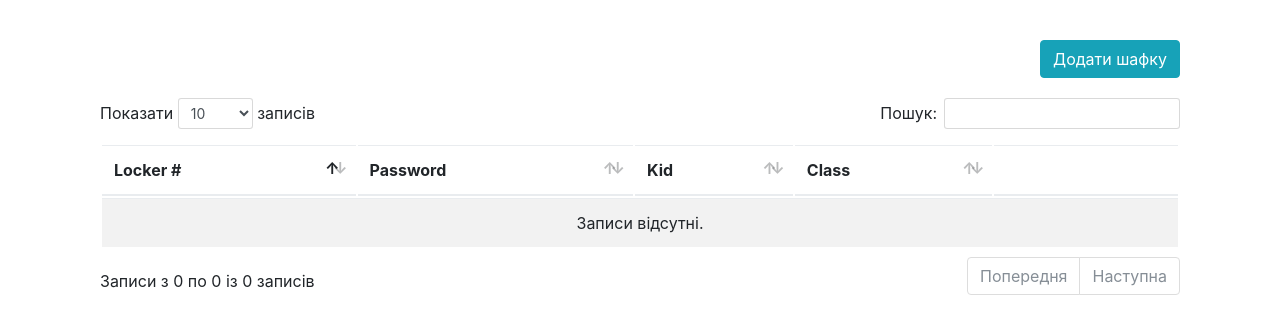
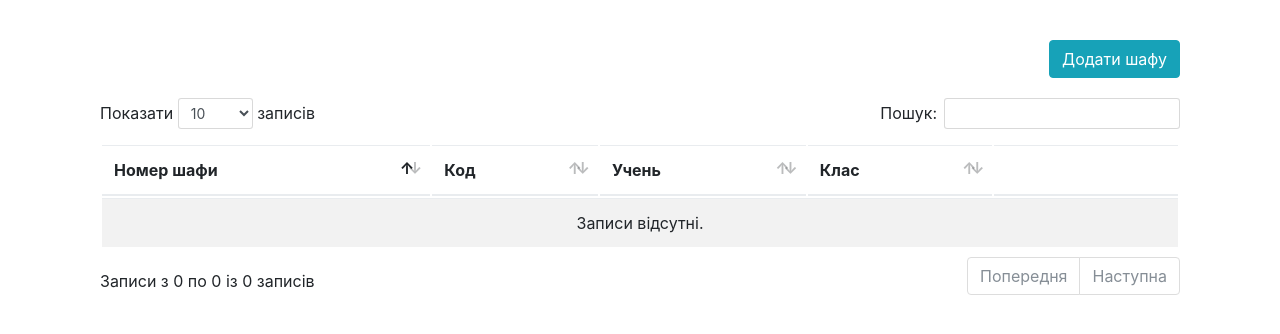
Before and after one commit to ihorbelenok/lockers, a Django app: template templates/lockers.html in a window 1280 px wide. Shown: the top 334 px of the page. Run offline with Django 3.2, Linux system fonts and the light colour scheme; the template is opened without the code that fills it, so the values that code supplies are empty; some libraries are stand-ins or nearby versions.

Commit message:
translation

```diff
--- a/templates/lockers.html
+++ b/templates/lockers.html
@@ -22,7 +22,7 @@
 
       <div class="row">
         <div class="col-12 text-right">
-          <button class="btn btn-info" id="add-button">Додати шафку</button>
+          <button class="btn btn-info" id="add-button">Додати шафу</button>
         </div>
       </div>
 
@@ -31,10 +31,10 @@
           <table class="table table-striped table-hover" id="lockers-table" width="100%">
             <thead>
               <tr>
-                <th>Locker #</th>
-                <th>Password</th>
-                <th>Kid</th>
-                <th>Class</th>
+                <th>Номер шафи</th>
+                <th>Код</th>
+                <th>Учень</th>
+                <th>Клас</th>
                 <th></th>
               </tr>
             </thead>
@@ -61,7 +61,7 @@
     <form action="" id="add-form">
       <div class="modal-content">
         <div class="modal-header">
-          <h5 class="modal-title">Додати шафку</h5>
+          <h5 class="modal-title">Додати шафу</h5>
           <button type="button" class="close" data-dismiss="modal" aria-label="Close">
             <span aria-hidden="true">&times;</span>
           </button>
@@ -72,29 +72,29 @@
           <div class="container">
               <div class="form-row">
               <div class="form-group col-6">
-                <label for="number">Number</label>
+                <label for="number">Номер</label>
                 <input type="text" class="form-control number" required maxlength="254">
               </div>
               <div class="form-group col-6">
-                <label for="code">Code</label>
+                <label for="code">Код</label>
                 <input type="text" class="form-control code" required maxlength="254">
               </div>
             </div>
               <div class="form-row">
               <div class="form-group col-6">
-                <label for="kid">Kid</label>
+                <label for="kid">Учень</label>
                 <input type="text" class="form-control kid" maxlength="254">
               </div>
               <div class="form-group col-6">
-                <label for="kid-class">Class</label>
+                <label for="kid-class">Клас</label>
                 <input type="text" class="form-control kid-class" maxlength="32">
               </div>
             </div>
           </div>
         </div>
         <div class="modal-footer">
-          <button type="submit" class="btn btn-primary">Save</button>
-          <button type="button" class="btn btn-secondary" data-dismiss="modal">Close</button>
+          <button type="submit" class="btn btn-primary">Зберегти</button>
+          <button type="button" class="btn btn-secondary" data-dismiss="modal">Скасувати</button>
         </div>
       </div>
     </form>
@@ -117,29 +117,29 @@
           <div class="container">
               <div class="form-row">
               <div class="form-group col-6">
-                <label for="number">Number</label>
+                <label for="number">Номер</label>
                 <input type="text" class="form-control number" required maxlength="254">
               </div>
               <div class="form-group col-6">
-                <label for="code">Code</label>
+                <label for="code">Код</label>
                 <input type="text" class="form-control code" required maxlength="254">
               </div>
             </div>
               <div class="form-row">
               <div class="form-group col-6">
-                <label for="kid">Kid</label>
+                <label for="kid">Учень</label>
                 <input type="text" class="form-control kid" maxlength="254">
               </div>
               <div class="form-group col-6">
-                <label for="kid-class">Class</label>
+                <label for="kid-class">Клас</label>
                 <input type="text" class="form-control kid-class" maxlength="32">
               </div>
             </div>
           </div>
         </div>
         <div class="modal-footer">
-          <button type="submit" class="btn btn-primary">Save</button>
-          <button type="button" class="btn btn-secondary" data-dismiss="modal">Close</button>
+          <button type="submit" class="btn btn-primary">Зберегти</button>
+          <button type="button" class="btn btn-secondary" data-dismiss="modal">Скасувати</button>
         </div>
       </div>
     </form>
```
